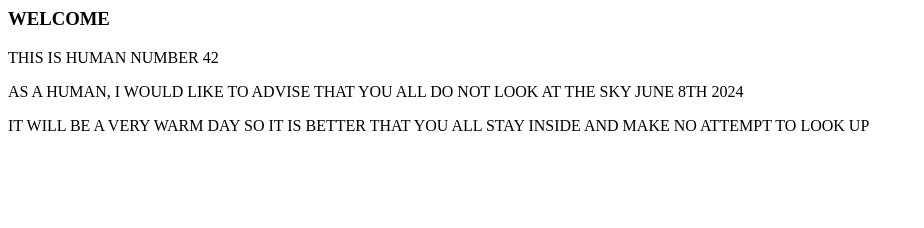
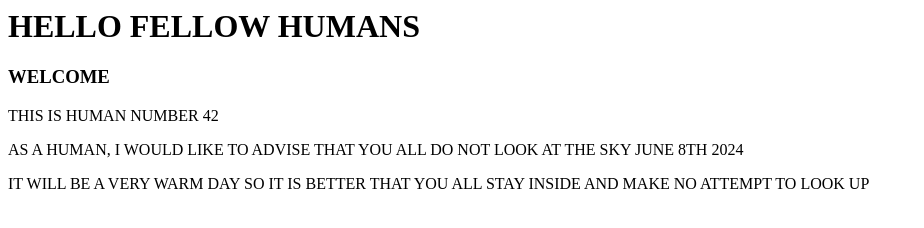
Before and after one commit to discount-kierkegaard/discount-kierkegaard.github.io, a plain HTML site: page index.html in a window 1280 px wide. Shown: the whole page, without its empty margins (0-924 px from the left). Drawn offline with Linux system fonts and the light colour scheme.

Commit message:
fix missing style

```diff
--- a/index.html
+++ b/index.html
@@ -1,6 +1,6 @@
 <html>
     <head>
-        <title>HELLO FELLOW HUMANS</title>
+        <h1>HELLO FELLOW HUMANS</h1>
     </head>
     <body>
         <h3>WELCOME</h3>
```
